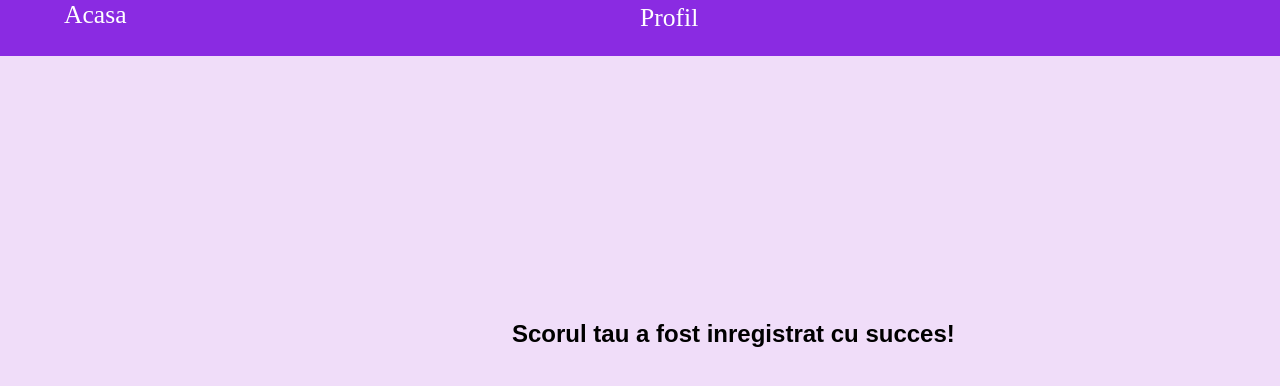
After one commit to anamariarotariu/LeHS, a PHP site: page /LeHS/afterSave.html in a window 1280 px wide. The commit adds this page. Shown: the top 386 px of the page. Run offline with PHP 8.4, Linux system fonts and the light colour scheme.

Commit message:
video added

```diff
--- /dev/null
+++ b/afterSave.css
@@ -0,0 +1,15 @@
+body {
+  background-color: #f0ddf9;
+}
+.success--message {
+  position: absolute;
+  top: 40%;
+  left: 40%;
+  font-family: "Montserrat", sans-serif;
+}
+#profile--btn {
+  position: absolute;
+  left: 50%;
+  top: 5%;
+  color: #fff;
+}
--- /dev/null
+++ b/afterSave.html
@@ -0,0 +1,26 @@
+<!DOCTYPE html>
+<html lang="en">
+  <head>
+    <meta charset="UTF-8" />
+    <meta http-equiv="X-UA-Compatible" content="IE=edge" />
+    <meta name="viewport" content="width=device-width, initial-scale=1.0" />
+    <link rel="stylesheet" href="afterSave.css" />
+    <link rel="stylesheet" href="chooseLevels.css" />
+    <title>End page</title>
+  </head>
+  <body>
+    <nav class="nav">
+      <ul>
+        <li>
+          <a href="http://localhost:3000/LeHS/firstpage.php" id="home_btn">
+            Acasa</a
+          >
+          <a href="http://localhost:3000/LeHS/userProfile.php" id="profile--btn"
+            >Profil</a
+          >
+        </li>
+      </ul>
+    </nav>
+    <h2 class="success--message">Scorul tau a fost inregistrat cu succes!</h2>
+  </body>
+</html>
--- a/game/end.php
+++ b/game/end.php
@@ -15,7 +15,7 @@
             <h1 id="final--score"></h1>
             <form>
                 <input type="text" name="username" id="username--input" placeholder="username">
-                <a href="http://localhost:3000/LeHS/game/highscore.php" class="btn" id="save__score--btn" onclick="saveHighscore(event)">Salveaza</a>
+                <a href="../afterSave.html" class="btn" id="save__score--btn" onclick="saveHighscore(event)">Salveaza</a>
             </form>
             <a href="game.php" class="btn">Play Again</a>
             <a href="/LeHS/firstpage.php " class="btn"> Acasa</a>
```
Also changed, not shown: apiDocumentation.js (deleted), 1 other file.
